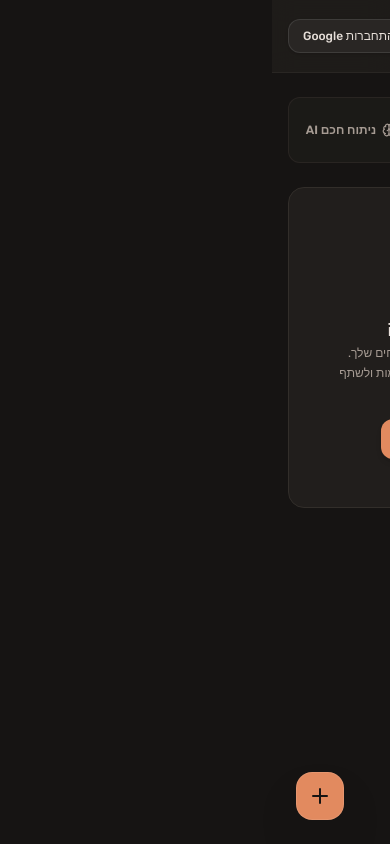
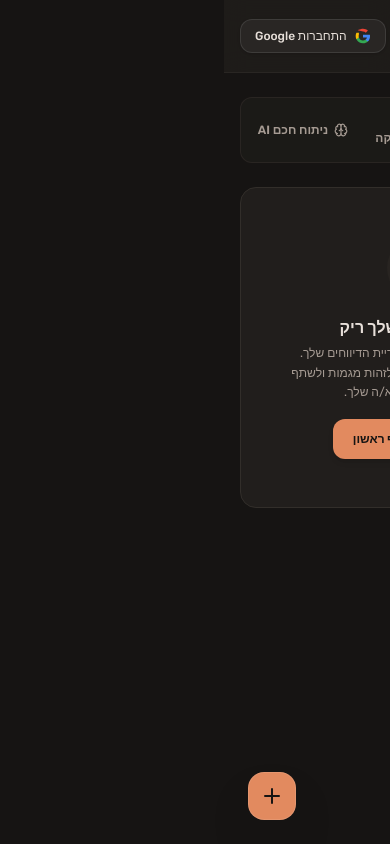
Before and after one commit to lAvishai/Migraine-Tracker, a React (Vite) app: page / in a window 390 px wide. Built offline with nearby package versions, Linux system fonts and the light colour scheme.

Commit message:
feat: open About popup by clicking header logo and remove info icon

```diff
--- a/src/App.tsx
+++ b/src/App.tsx
@@ -25,8 +25,7 @@
   Trash2,
   ChevronRight,
   CheckCircle,
-  Sparkles,
-  Info
+  Sparkles
 } from "lucide-react";
 
 export default function App() {
@@ -322,12 +321,16 @@
       {/* Upper Navigation Bar */}
       <header className="border-b border-warm-border/60 bg-warm-card/80 backdrop-blur-md sticky top-0 z-40 px-4 py-4 md:px-8">
         <div className="max-w-4xl mx-auto flex items-center justify-between">
-          <div className="flex items-center gap-3">
-            <div className="w-10 h-10 rounded-xl bg-sunset/15 border border-sunset/30 flex items-center justify-center text-sunset shadow-inner">
+          <button
+            onClick={() => setIsAboutOpen(true)}
+            className="flex items-center gap-3 text-right group cursor-pointer focus:outline-none"
+            title="אודות האפליקציה"
+          >
+            <div className="w-10 h-10 rounded-xl bg-sunset/15 border border-sunset/30 flex items-center justify-center text-sunset shadow-inner group-hover:scale-105 group-hover:bg-sunset/20 transition-all">
               <Activity size={20} className="animate-pulse" />
             </div>
             <div>
-              <h1 className="text-lg font-bold tracking-tight text-warm-text flex items-center gap-2">
+              <h1 className="text-lg font-bold tracking-tight text-warm-text flex items-center gap-2 group-hover:text-sunset transition-colors">
                 מעקב מיגרנה
                 {activeAttack && (
                   <span className="flex h-2.5 w-2.5 relative">
@@ -337,18 +340,9 @@
                 )}
               </h1>
             </div>
-          </div>
+          </button>
 
           <div className="flex items-center gap-2">
-            <button
-              onClick={() => setIsAboutOpen(true)}
-              className="flex items-center gap-1.5 px-3 py-2 bg-white/5 hover:bg-white/10 active:scale-95 text-warm-text font-medium text-xs rounded-xl border border-white/10 transition-all cursor-pointer shadow-sm"
-              title="אודות מעקב מיגרנה"
-            >
-              <Info size={14} className="text-sunset" />
-              <span className="text-warm-muted hidden sm:inline">v{APP_VERSION}</span>
-            </button>
-
             <GoogleDriveHeader
               user={user}
               syncStatus={driveSyncStatus}
```
